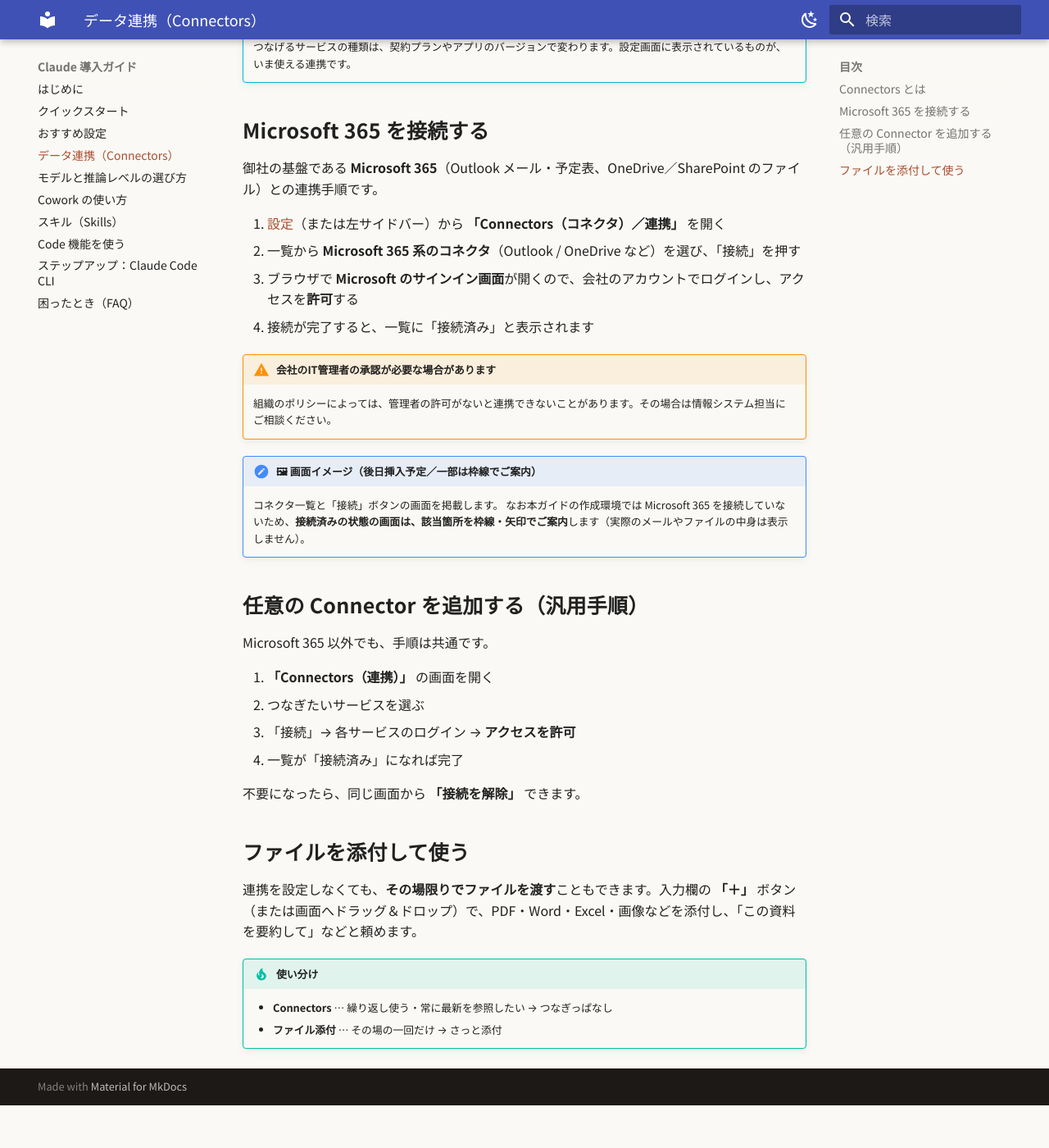
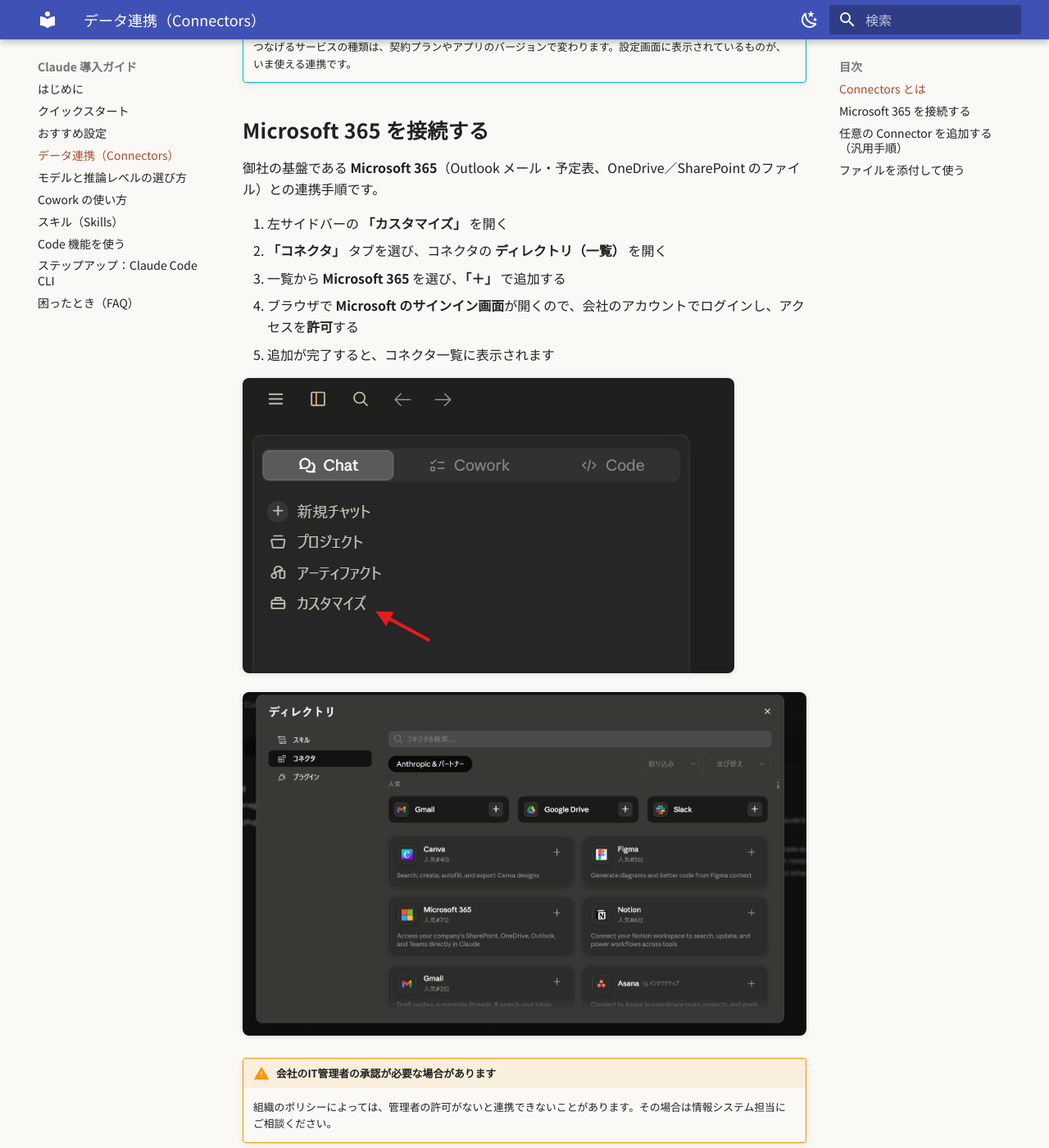
Before and after one commit to redjp/claude_setup_guide, an MkDocs documentation site: the page built from docs/connectors.md, in a window 1280 px wide and 1400 px high, scrolled down 447 px. Shown: the whole window at 82% size. Built offline with MkDocs 1.6.1 and Material for MkDocs 9.7.7, drawn with Linux system fonts in a browser that asks for light colours; before the commit the page ends 1795 px from its top, so only the background shows below that; some of the changed text lies outside the part shown.

Commit message:
Add real screenshots: models, settings x2, connectors x2, cowork
実機スクショをトリミング/氏名マスクして各章へ挿入。models章は実モデル(Fable5/Opus4.8/Sonnet4.6/Haiku4.5)・工数(低/中/高/特大/Max)＋思考トグルに本文更新。connectors章はカスタマイズ→ディレクトリ→M365の実経路に更新。

Co-Authored-By: Claude Opus 4.8 <noreply@anthropic.com>

```diff
--- a/docs/connectors.md
+++ b/docs/connectors.md
@@ -13,17 +13,21 @@ Connectors（コネクタ）は、Claude と外部サービスをつなぐ仕組
 
 御社の基盤である **Microsoft 365**（Outlook メール・予定表、OneDrive／SharePoint のファイル）との連携手順です。
 
-1. [設定](settings.md)（または左サイドバー）から **「Connectors（コネクタ）／連携」** を開く
-2. 一覧から **Microsoft 365 系のコネクタ**（Outlook / OneDrive など）を選び、「接続」を押す
-3. ブラウザで **Microsoft のサインイン画面**が開くので、会社のアカウントでログインし、アクセスを**許可**する
-4. 接続が完了すると、一覧に「接続済み」と表示されます
+1. 左サイドバーの **「カスタマイズ」** を開く
+2. **「コネクタ」** タブを選び、コネクタの **ディレクトリ（一覧）** を開く
+3. 一覧から **Microsoft 365** を選び、**「＋」** で追加する
+4. ブラウザで **Microsoft のサインイン画面**が開くので、会社のアカウントでログインし、アクセスを**許可**する
+5. 追加が完了すると、コネクタ一覧に表示されます
+
+![左サイドバーの「カスタマイズ」を開きます](img/connectors-list_1.png)
+
+![コネクタのディレクトリ。Microsoft 365 は SharePoint・OneDrive・Outlook・Teams にまとめて接続できます](img/connectors-list_3.png)
 
 !!! warning "会社のIT管理者の承認が必要な場合があります"
     組織のポリシーによっては、管理者の許可がないと連携できないことがあります。その場合は情報システム担当にご相談ください。
 
-!!! note "🖼 画面イメージ（後日挿入予定／一部は枠線でご案内）"
-    コネクタ一覧と「接続」ボタンの画面を掲載します。
-    なお本ガイドの作成環境では Microsoft 365 を接続していないため、**接続済みの状態の画面は、該当箇所を枠線・矢印でご案内**します（実際のメールやファイルの中身は表示しません）。
+!!! note "連携済みの画面について"
+    本ガイドの作成環境では Microsoft 365 を接続していないため、**接続後（連携済み）の画面は、後日、該当箇所を枠線・矢印でご案内**します（実際のメールやファイルの中身は表示しません）。
 
 ## 任意の Connector を追加する（汎用手順）
 
--- a/docs/cowork.md
+++ b/docs/cowork.md
@@ -32,8 +32,7 @@ Cowork は、**道具（スキル・プラグイン・[連携](connectors.md)）
 3. やってほしいことを言葉で依頼する
 4. 仕上がった成果物（ファイル）を確認・ダウンロードする
 
-!!! note "🖼 画面イメージ（後日挿入予定）"
-    Cowork タブの画面と、プラグイン／スキル選択の様子。
+![Cowork タブ。入力欄に「/」でスキルを表示、「プロジェクトまたはフォルダーで作業する」から開始できます](img/cowork-tab.png)
 
 ## 使い方の例
 
--- a/docs/models.md
+++ b/docs/models.md
@@ -1,13 +1,12 @@
 # モデルと推論レベルの選び方
 
-Claude は **モデル（頭脳の種類）** と **推論レベル（考える深さ）** を切り替えられます。「重要な仕事は賢いモデル＋深い思考」「日常は速いモデル」と使い分けると、**速さと精度のバランス**が取れます。
+Claude は **モデル（頭脳の種類）** と **工数（考える深さ）** を切り替えられます。「重要な仕事は賢いモデル＋多い工数」「日常は速いモデル」と使い分けると、**速さと精度のバランス**が取れます。
 
 ## 切り替えの場所
 
-入力欄の**右下**に、現在のモデルと推論レベルが表示されています（例：**`Opus 4.8` `特大`**）。ここをクリックすると、選択メニューが開きます。
+入力欄の**右下**に、現在のモデルと工数が表示されています（例：**`Opus 4.8` `特大`**）。ここをクリックすると、選択メニューが開きます。
 
-!!! note "🖼 画面イメージ（後日挿入予定）"
-    入力欄右下のモデル／推論レベル選択メニュー（展開した状態）。
+![モデル（左）と工数・思考（右）の選択メニュー](img/models-menu.png)
 
 ## モデルの選び方
 
@@ -15,28 +14,30 @@ Claude は **モデル（頭脳の種類）** と **推論レベル（考える
 
 | モデル | 向いている用途 | イメージ |
 | --- | --- | --- |
-| **Opus** | 難しい判断・重要な文書・複雑な分析 | 一番賢い・じっくり |
-| **Sonnet** | 日常の作業全般 | バランス型・実用的 |
-| **Haiku** | 短い質問・素早い下書き | 軽量・高速 |
+| **Opus**（例：Opus 4.8） | 難しい判断・重要な文書・複雑な分析 | 一番賢い・じっくり |
+| **Sonnet**（例：Sonnet 4.6） | 日常の作業全般 | バランス型・実用的 |
+| **Haiku**（例：Haiku 4.5） | 短い質問・素早い下書き | 軽量・高速 |
+
+最難関の課題向けに **Fable 5** が用意される場合もあります（提供状況により、選べないことがあります）。
 
 !!! tip "迷ったら"
     まずは標準のモデルのままでOK。**「これは大事」「難しい」**と感じたときに Opus に上げると失敗が減ります。
 
-## 推論レベル（考える深さ）
+## 工数（考える深さ）と「思考」
 
-推論レベルは、**Claude が答えを出す前に、内部でどれだけ手数をかけて検討するか** の設定です（例：**`特大`** は最も多く検討を重ねるモード）。手数を増やすほど、難しい問題での正確さが上がりますが、その分 **返答までの時間は長く** なります。「人が、即答するか・少し考えてから答えるか」の違いに近いものです。
+メニューの右側で、**「工数」**＝答えを出す前にかける手数を選べます。多いほど回答が詳しく正確になりますが、**時間がかかり、利用制限の消費も早く**なります。「人が即答するか、少し考えてから答えるか」の違いに近いものです。
 
-- **高いレベル（特大など）** … 内部で多くの検討を重ねる → 正確だが時間がかかる → **重要な意思決定・込み入った分析**に
-- **低いレベル（標準など）** … 検討は最小限で速い → **日常のやり取り・簡単な依頼**に
+- 工数は **低 → 中 → 高（デフォルト）→ 特大 → Max** の5段階。
+- 重要な意思決定・込み入った分析 → **特大 / Max**
+- 日常のやり取り・簡単な依頼 → **高（デフォルト）や中**
+
+さらに **「思考」** のトグルをオンにすると、より複雑なタスクに対応した深い思考が働きます。
 
 !!! note "速さ ↔ 精度のトレードオフ"
-    「もっと慎重に考えてほしい」ときは上げ、「すぐ答えがほしい」ときは下げる、と覚えておけば十分です。
-
-!!! note
-    選べるモデルや推論レベルの**名称・上限は契約プランによって異なります**。メニューに表示されているものが、いま使える選択肢です。
+    「もっと慎重に考えてほしい」ときは工数を上げ、「すぐ答えがほしい」ときは下げる、と覚えておけば十分です。
 
 ## 使い分けの目安
 
-- 役員会の資料・重要メール・契約の確認 → **Opus ＋ 深い推論**
-- 議事録の要約・社内連絡の下書き → **Sonnet ＋ 標準**
-- ちょっとした言い換え・確認 → **Haiku ＋ 標準**
+- 役員会の資料・重要メール・契約の確認 → **Opus ＋ 工数：特大／Max**
+- 議事録の要約・社内連絡の下書き → **Sonnet ＋ 工数：高**
+- ちょっとした言い換え・確認 → **Haiku ＋ 工数：中**
--- a/docs/settings.md
+++ b/docs/settings.md
@@ -6,8 +6,7 @@
 
 画面**左下のアカウント表示**をクリックし、メニューから **「設定（Settings）」** を開きます。設定は左側にカテゴリ、右側に各項目が並ぶ構成です。
 
-!!! note "🖼 画面イメージ（後日挿入予定）"
-    設定画面の全体（左にカテゴリ一覧）。
+![設定画面。左にカテゴリ一覧、右に各設定。「一般」にプロフィールがあります](img/settings-overview_1.png)
 
 ## プロフィール／カスタム指示
 
@@ -32,8 +31,8 @@
 !!! tip
     「カスタマイズ」メニュー（左サイドバー）からも、応答スタイルなどを調整できます。
 
-!!! note "🖼 画面イメージ（後日挿入予定）"
-    プロフィール／カスタム指示の入力欄。
+!!! info "入力場所"
+    上の設定画面の **「一般」** にあります。**「氏名／呼び名」「担当職種」** を選び、**「Claudeへの指示」** 欄に上の例を貼り付けます。
 
 ## 言語設定
 
@@ -49,8 +48,7 @@
 !!! warning "そもそも入力しないのが最も安全"
     設定に関わらず、**パスワード・口座番号・マイナンバー等の極めて機密性の高い情報は入力しない**のが基本です。
 
-!!! note "🖼 画面イメージ（後日挿入予定）"
-    プライバシー／データ利用のトグル。
+![プライバシー設定。「AIモデルの改善にご協力ください」をオフにすると、会話が学習に使われません](img/settings-overview_2.png)
 
 ## 通知
 
```
Also changed, not shown: docs/img/connectors-list_1.png (added), docs/img/connectors-list_3.png (added), docs/img/cowork-tab.png (added), docs/img/models-menu.png (added), docs/img/settings-overview_1.png (added), docs/img/settings-overview_2.png (added).
